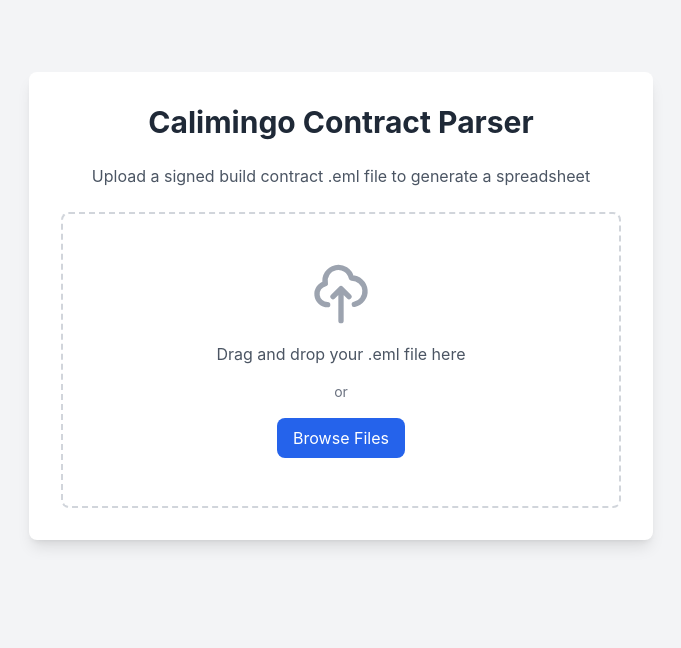
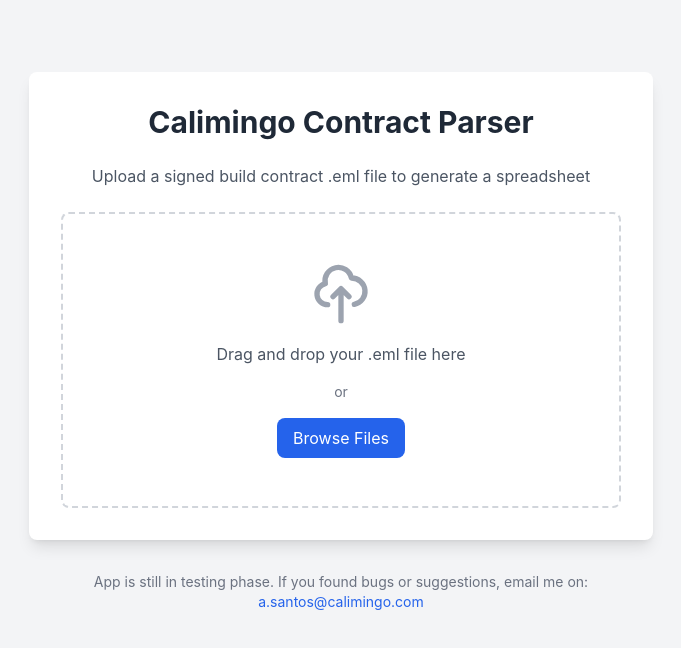
Before and after one commit to blastheart1/signed-contract-parser, a Next.js app: page / in a window 1280 px wide. Shown: the top 648 px of the page, without its empty margins (299-980 px from the left). Built offline with nearby package versions, Linux system fonts and the light colour scheme.

Commit message:
Add footer with testing phase message and contact email

```diff
--- a/components/FileUpload.tsx
+++ b/components/FileUpload.tsx
@@ -367,6 +367,19 @@
           </div>
         )}
       </div>
+
+      {/* Footer */}
+      <div className="mt-8 text-center text-sm text-gray-500">
+        <p>
+          App is still in testing phase. If you found bugs or suggestions, email me on:{' '}
+          <a
+            href="mailto:a.santos@calimingo.com"
+            className="text-blue-600 hover:text-blue-800 hover:underline"
+          >
+            a.santos@calimingo.com
+          </a>
+        </p>
+      </div>
     </div>
   );
 }
```
